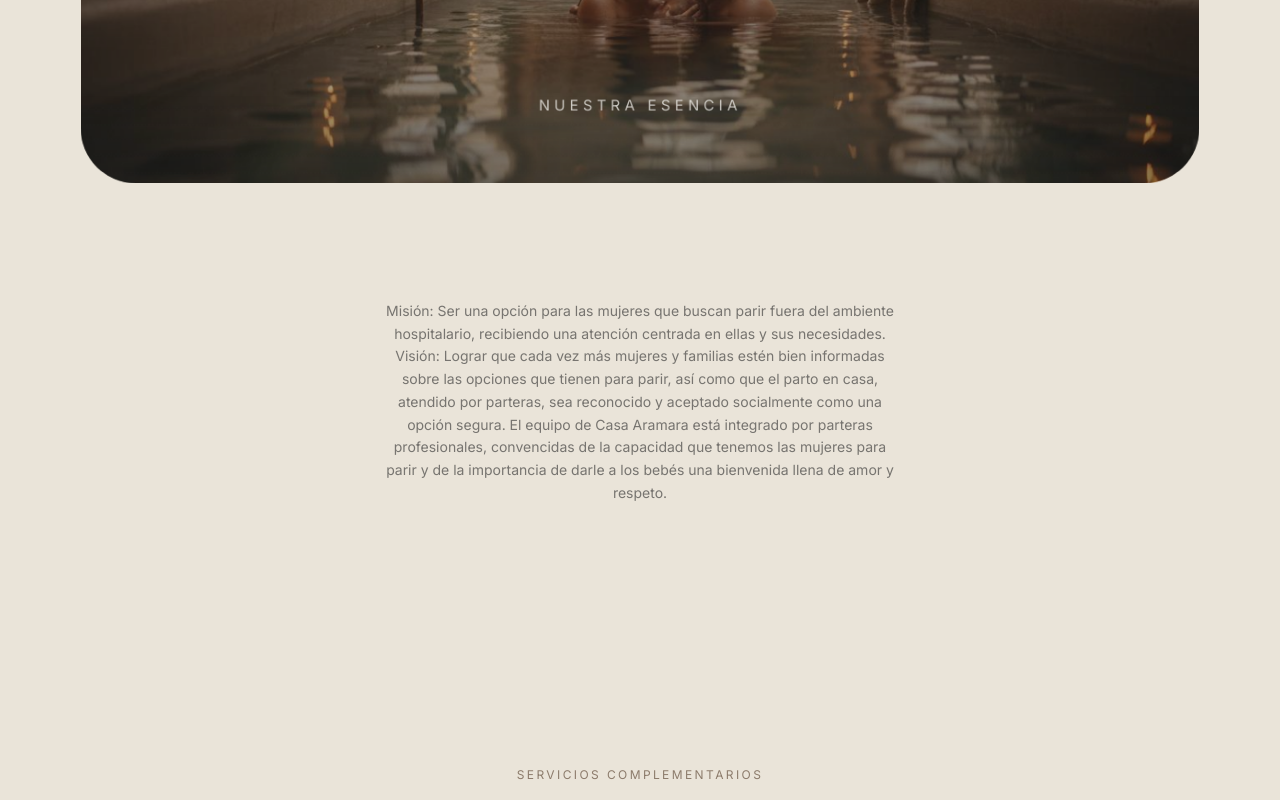
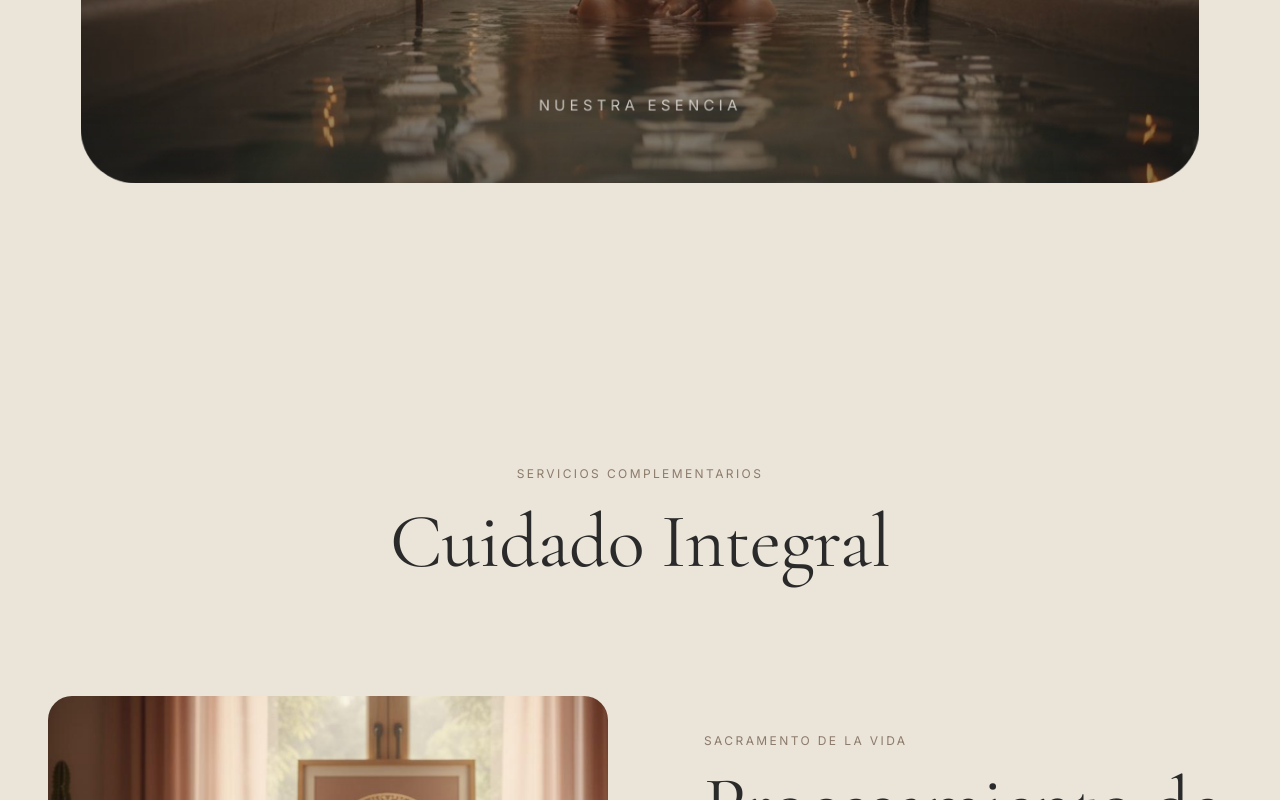
Before and after one commit to JonaCeb/CASA_ARAMARA, a React (Vite) app in the folder app/: page / in a window 1280 px wide. Shown: the part 5693-6493 px from the top of the page. Built offline with nearby package versions, Linux system fonts and the light colour scheme.

Commit message:
Update BreathSection.tsx

```diff
--- a/app/src/sections/BreathSection.tsx
+++ b/app/src/sections/BreathSection.tsx
@@ -119,13 +119,7 @@ const BreathSection = () => {
       </div>
 
       {/* Decorative elements */}
-      {breathSectionConfig.description && (
-        <div className="max-w-4xl mx-auto px-6 md:px-8 mt-16 md:mt-24 text-center">
-          <p className="font-body text-sm text-kaleo-earth/60 max-w-lg mx-auto leading-relaxed">
-            {breathSectionConfig.description}
-          </p>
-        </div>
-      )}
+
     </section>
   );
 };
```
